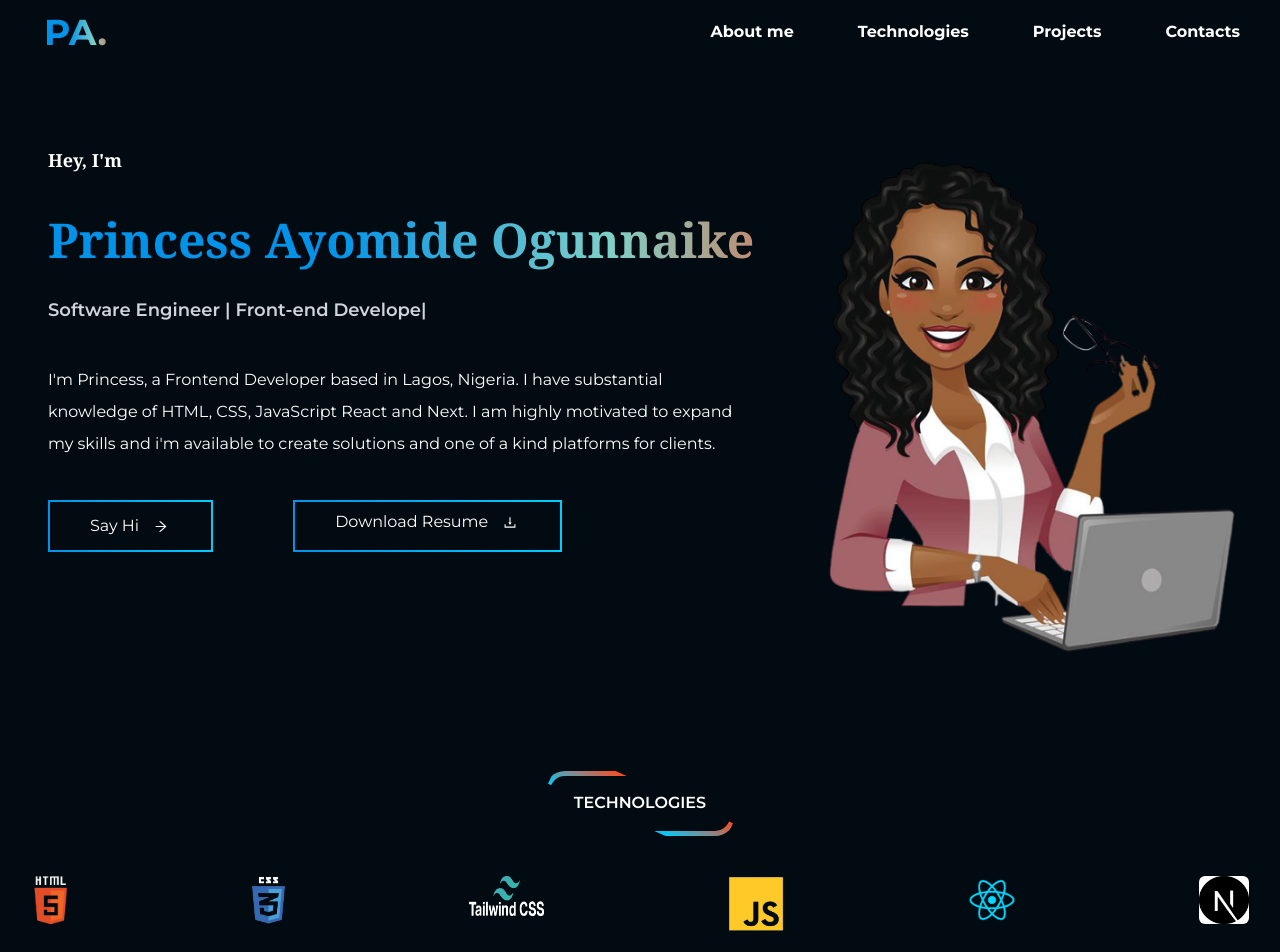
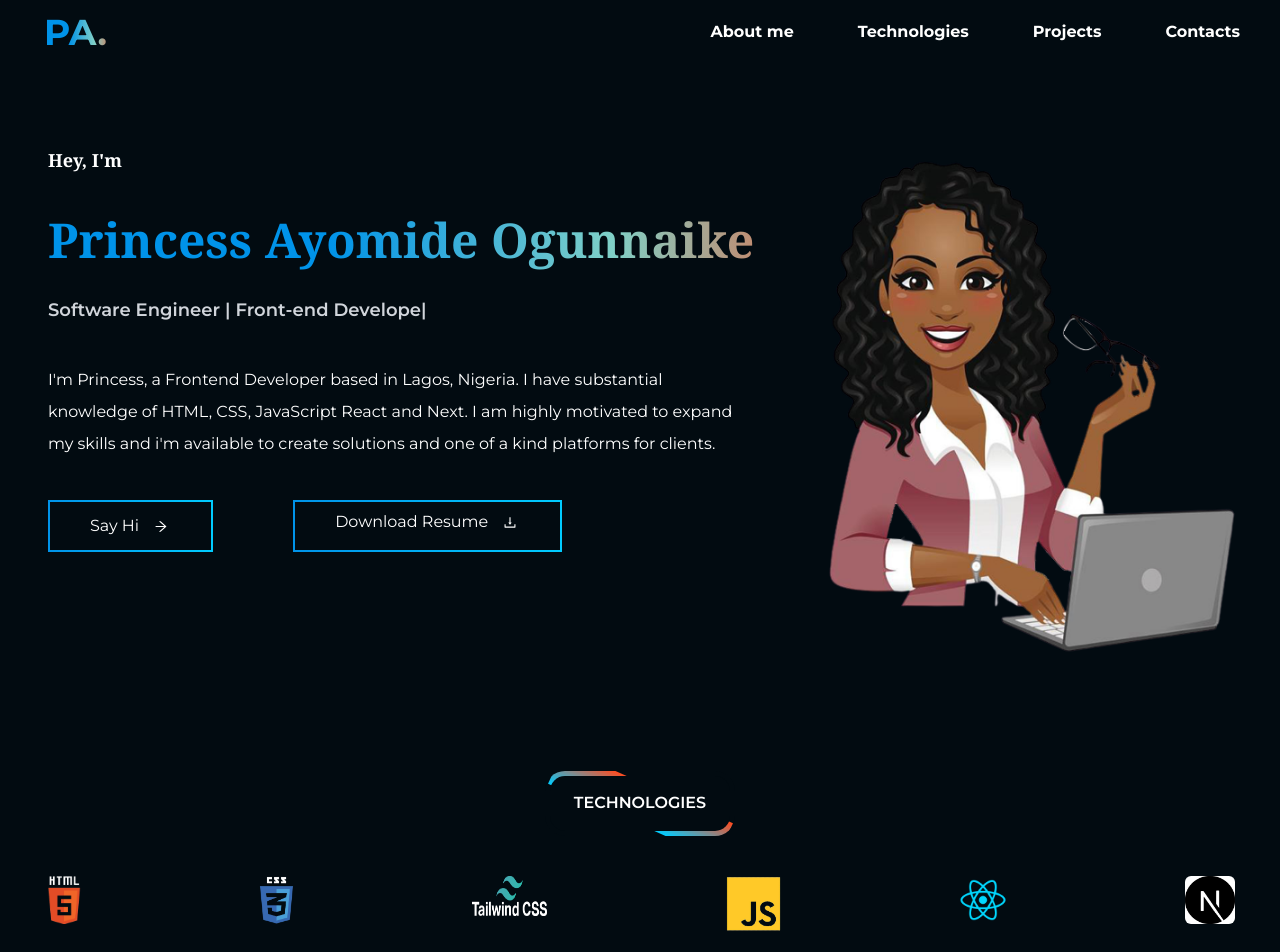
Before and after one commit to Princessayomide53/Portfolio, a React (Create React App) app: page / in a window 1280 px wide. Shown: the top 952 px of the page. Built offline with nearby package versions, Linux system fonts and the light colour scheme.

Commit message:
added a mx-w

```diff
--- a/src/Components/Contact.jsx
+++ b/src/Components/Contact.jsx
@@ -9,7 +9,7 @@ import Modal from "./Modal";
 function Contact() {
   const [openModal, setOpenModal] = useState(false);
   return (
-    <div className="">
+    <div className="max-w-[95rem] mx-auto">
       <div className="flex justify-center pt-5 pb-10">
         <div className="card">
           <h2 className="hover:text-[#ff4b1f] uppercase font-semibold Contact">
--- a/src/Components/Header.jsx
+++ b/src/Components/Header.jsx
@@ -19,9 +19,9 @@ function Header() {
 
   const [openModal, setOpenModal] = useState(false);
   return (
-    <div className=" Header">
+    <div className=" Header ">
       <Nav />
-      <div className="flex justify-between ">
+      <div className="flex justify-between max-w-[95rem] mx-auto">
         <div className=" lg:pt-36 pt-32 pl-5 lg:pl-12 space-y-10">
           <div>
             <h3 className="font-bold text-lg leading-8 font-serif pl-4 md:pl-16 lg:pl-0">
--- a/src/Components/Projects.jsx
+++ b/src/Components/Projects.jsx
@@ -24,7 +24,7 @@ function Projects() {
 
   return (
     <section>
-      <div className=" Projects">
+      <div className=" Projects max-w-[95rem] mx-auto">
         <div
           className="flex flex-col items-center pt-24 gap-14 lg:mb-5  mb-8"
           id="hash-link-projects"
--- a/src/Components/Technologies.jsx
+++ b/src/Components/Technologies.jsx
@@ -9,7 +9,10 @@ import React1 from "./Img/React1.png";
 
 function Technologies() {
   return (
-    <div className="Aboutus" id="hash-link-technologies">
+    <div
+      className="Aboutus xl:max-w-[95rem] mx-auto"
+      id="hash-link-technologies"
+    >
       <div className="lg:pt-28 pt-20 md:pt-20 flex justify-center mb-8 lg:mb-8">
         <div className="card">
           <h2 className=" text-base font-semibold hover:text-[#ff4b1f] ">
@@ -18,7 +21,7 @@ function Technologies() {
         </div>
       </div>
 
-      <div className="lg:flex pl-10 md:pl-20 lg:pl-3 lg:pr-3 lg:justify-around grid grid-cols-3 md:gap-36 gap-8 p-5 lg:p-0 mt-10">
+      <div className="lg:flex pl-10 md:pl-20 lg:px-7 lg:justify-around grid grid-cols-3 md:gap-36 lg:gap-24 xl:gap-36 gap-8 p-5 lg:p-0 mt-10">
         <img src={HTML5} alt="" className="w-18 h-12" />
         <img src={Css} alt="" className="w-18 h-12" />
         <img src={tailwind} alt="" className="w-[75px] h-10" />
```
